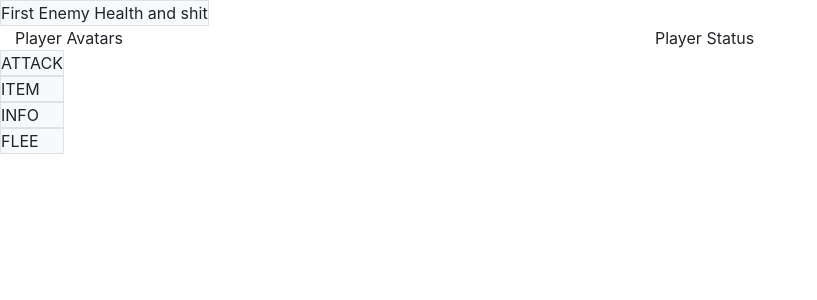
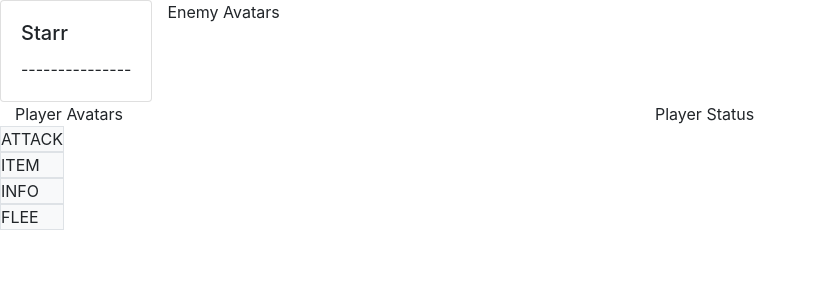
Before and after one commit to jeremygill87/Beyond-the-Horizon, a React (Create React App) app: page / in a window 1280 px wide. Shown: the top 300 px of the page, without its empty margins (0-817 px from the left). Built offline with nearby package versions, Linux system fonts and the light colour scheme.

Commit message:
Enemy Status Bar
Generated Enemy name and health bars representing Enemy Health.  Will be adjusted with solid colored rectangles that deplete with health

```diff
--- a/src/components/Battle.js
+++ b/src/components/Battle.js
@@ -1,4 +1,4 @@
-import * as fighters from './Characters'
+import fighters from './Characters'
 
 const useMove = (player, enemy) => {
     let rand = Math.floor(Math.random() * player.moves.length)
--- a/src/components/BattleBoxes/Background.css
+++ b/src/components/BattleBoxes/Background.css
@@ -0,0 +1,5 @@
+.enemy-status {
+    text-align: center;
+    color: red;
+
+}
--- a/src/components/BattleBoxes/Background.js
+++ b/src/components/BattleBoxes/Background.js
@@ -1,5 +1,7 @@
 import React, { Component } from 'react';
 import { Col, Row, Container, Stack } from 'react-bootstrap';
+import EnemyStatus from './EnemyStatus';
+import './Background.css';
 
 class Background extends Component {
     render() {
@@ -7,8 +9,9 @@ class Background extends Component {
             <Container fluid>
         <Row>
             <Stack>
-                <div className='bg-light border'>First Enemy Health and shit</div>
+                <EnemyStatus></EnemyStatus>
             </Stack>
+            <Col>Enemy Avatars</Col>
         </Row>
         <Row>
             <Col>Player Avatars</Col>
@@ -16,10 +19,10 @@ class Background extends Component {
         </Row>
         <Row>
             <Stack direction='horizontal' gap={8}>
-                <div className='bg-light border'>ATTACK</div>
-                <div className='bg-light border'>ITEM</div>
-                <div className='bg-light border'>INFO</div>
-                <div className='bg-light border'>FLEE</div>
+                <div class='bg-light border'>ATTACK</div>
+                <div class='bg-light border'>ITEM</div>
+                <div class='bg-light border'>INFO</div>
+                <div class='bg-light border'>FLEE</div>
             </Stack>
         </Row>
     </Container>
--- a/src/components/BattleBoxes/EnemyStatus.js
+++ b/src/components/BattleBoxes/EnemyStatus.js
@@ -1,5 +1,29 @@
 import React, { Component } from 'react';
+import { Card } from 'react-bootstrap';
+import fighters from '../Characters';
 
 class EnemyStatus extends Component {
+    constructor (props) {
+        super(props);
+        this.state = {
+            enemyName: fighters.Starr.name,
+            enemyHealth: fighters.Starr.health
+        }
 
+    }
+
+    render() {
+
+        let healthBar = '-'.repeat(this.state.enemyHealth)
+        return (
+            <Card>
+                <Card.Body>
+                    <Card.Title>{this.state.enemyName}</Card.Title>
+                    <Card.Text>{healthBar}</Card.Text>
+                </Card.Body>
+            </Card>
+        )
+    }
 }
+
+export default EnemyStatus;
--- a/src/components/Characters.js
+++ b/src/components/Characters.js
@@ -1,4 +1,5 @@
-const Rook = {
+const fighters = {
+    Rook: {
         name: 'Rook',
         type: 'Basic',
         attack: 5,
@@ -18,9 +19,8 @@ const Rook = {
             moveAcc: 100
         }
     ]
-}
-
-const Starr = {
+    },
+    Starr: {
         name: 'Starr',
         type: 'Flame',
         attack: 8,
@@ -39,9 +39,8 @@ const Starr = {
             moveAcc: 100
         }
     ]
-}
-
-const Tartane = {
+    },
+    Tartane:{
         name: 'Tartane',
         type: 'Warrior',
         attack: 10,
@@ -61,3 +60,6 @@ const Tartane = {
         }
     ]
     }
+}
+
+export default fighters;
```
Lines whose indentation alone changed are shown as unchanged.
